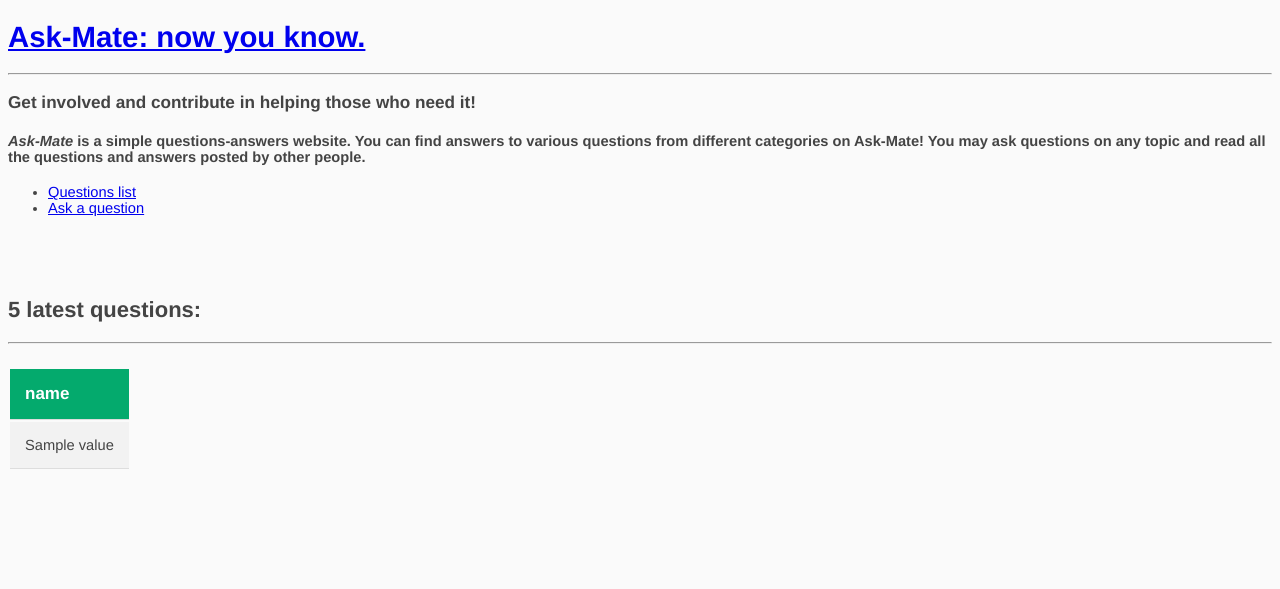
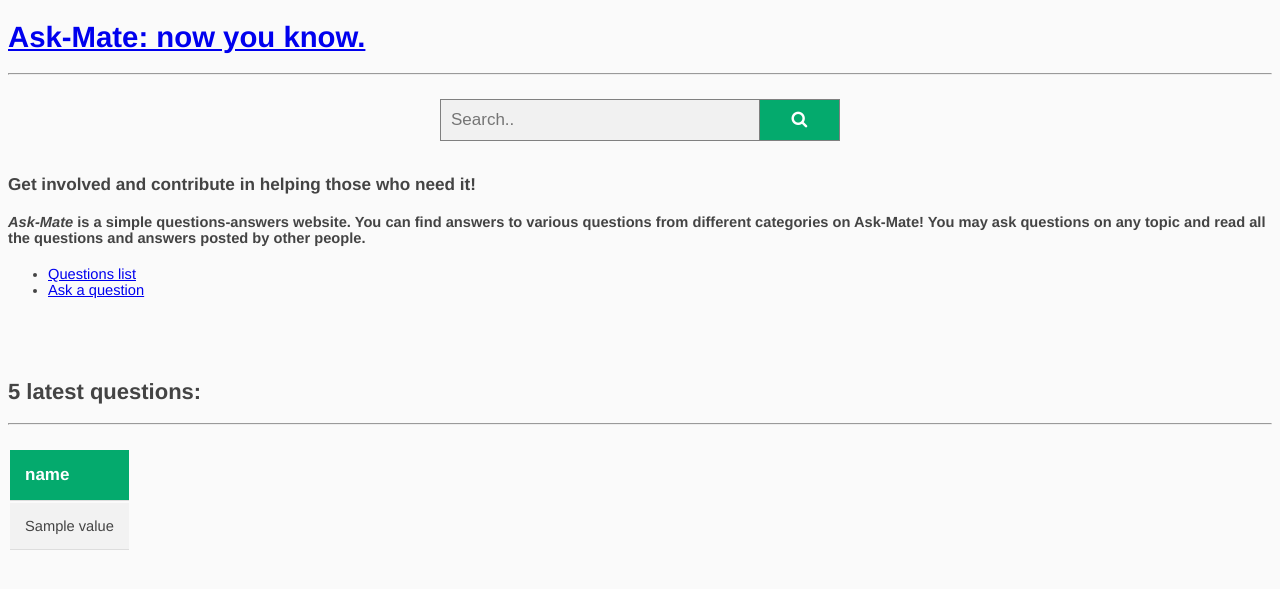
Before and after one commit to Therion95/Ask-mate, a Flask app: page / in a window 1280 px wide. Shown: the top 589 px of the page. Run offline with Flask 2, Linux system fonts and the light colour scheme; a database or web service that is not in the repository returns one stand-in record (values such as "Sample title"); some libraries are stand-ins or nearby versions.

Commit message:
searcging data implemented

```diff
--- a/db_data_manager.py
+++ b/db_data_manager.py
@@ -277,3 +277,18 @@ def delete_comment(cursor, id):
 
     cursor.execute(query, [id])
     return dict(cursor.fetchone())['question_id']
+
+
+@db_connection.executor
+def searching(cursor, word):
+    query = """
+        SELECT question.*
+        FROM question
+        LEFT JOIN answer
+        ON question.id = answer.question_id
+        WHERE title LIKE %s
+        OR question.message LIKE %s
+        OR answer.message LIKE %s
+    """
+    cursor.execute(query, [f"%{word}%", f"%{word}%", f"%{word}%"])
+    return cursor.fetchall()
--- a/server.py
+++ b/server.py
@@ -228,5 +228,15 @@ def delete_tag(question_id, tag_id):
     return redirect(url_for('question_display', question_id=question_id))
 
 
+@app.route('/search', methods=['GET', 'POST'])
+def search_results():
+    if request.method == 'POST':
+        word = dict(request.form)['search']
+        data = db_data_manager.searching(word)
+        headers = data[0].keys()
+
+        return render_template('search_results.html', data=data, headers=headers)
+
+
 if __name__ == "__main__":
     app.run()
--- a/static/css/main.css
+++ b/static/css/main.css
@@ -12,3 +12,38 @@ body {
     }
     tr:not(.answer, .question):not(.answer, .question):nth-child(odd) {background-color: #f2f2f2;}
     div {padding: 15px;}
+
+* {
+  box-sizing: border-box;
+}
+
+form.example input[type=text] {
+  padding: 10px;
+  font-size: 17px;
+  border: 1px solid grey;
+  float: left;
+  width: 80%;
+  background: #f1f1f1;
+}
+
+form.example button {
+  float: left;
+  width: 20%;
+  padding: 10px;
+  background: #04AA6D;
+  color: white;
+  font-size: 17px;
+  border: 1px solid grey;
+  border-left: none;
+  cursor: pointer;
+}
+
+form.example button:hover {
+  background: #0b7dda;
+}
+
+form.example::after {
+  content: "";
+  clear: both;
+  display: table;
+}
--- a/templates/base.html
+++ b/templates/base.html
@@ -3,6 +3,7 @@
 <head>
     <meta charset="UTF-8">
     <link rel="stylesheet" href="{{ url_for('static', filename= 'css/main.css') }}">
+    <link rel="stylesheet" href="https://cdnjs.cloudflare.com/ajax/libs/font-awesome/4.7.0/css/font-awesome.min.css">
     {% block head %}{% endblock %}
 
 </head>
--- a/templates/index.html
+++ b/templates/index.html
@@ -8,7 +8,14 @@
 
 
 {% block body %}
-
+    <br>
+    <form action="{{ url_for('search_results') }}" method="post" class="example" style="margin:auto;max-width:400px" >
+        <label for="search">
+            <input type="text" placeholder="Search.." name="search" id="search">
+        </label>
+        <button type="submit"><i class="fa fa-search"></i></button>
+    </form>
+    <br>
     <h3>Get involved and contribute in helping those who need it!</h3>
 
     <h4><i>Ask-Mate</i> is a simple questions-answers website. You can find answers to various questions from different categories on Ask-Mate!
```
Also changed, not shown: templates/search_results.html (added, +37 -0 lines).
